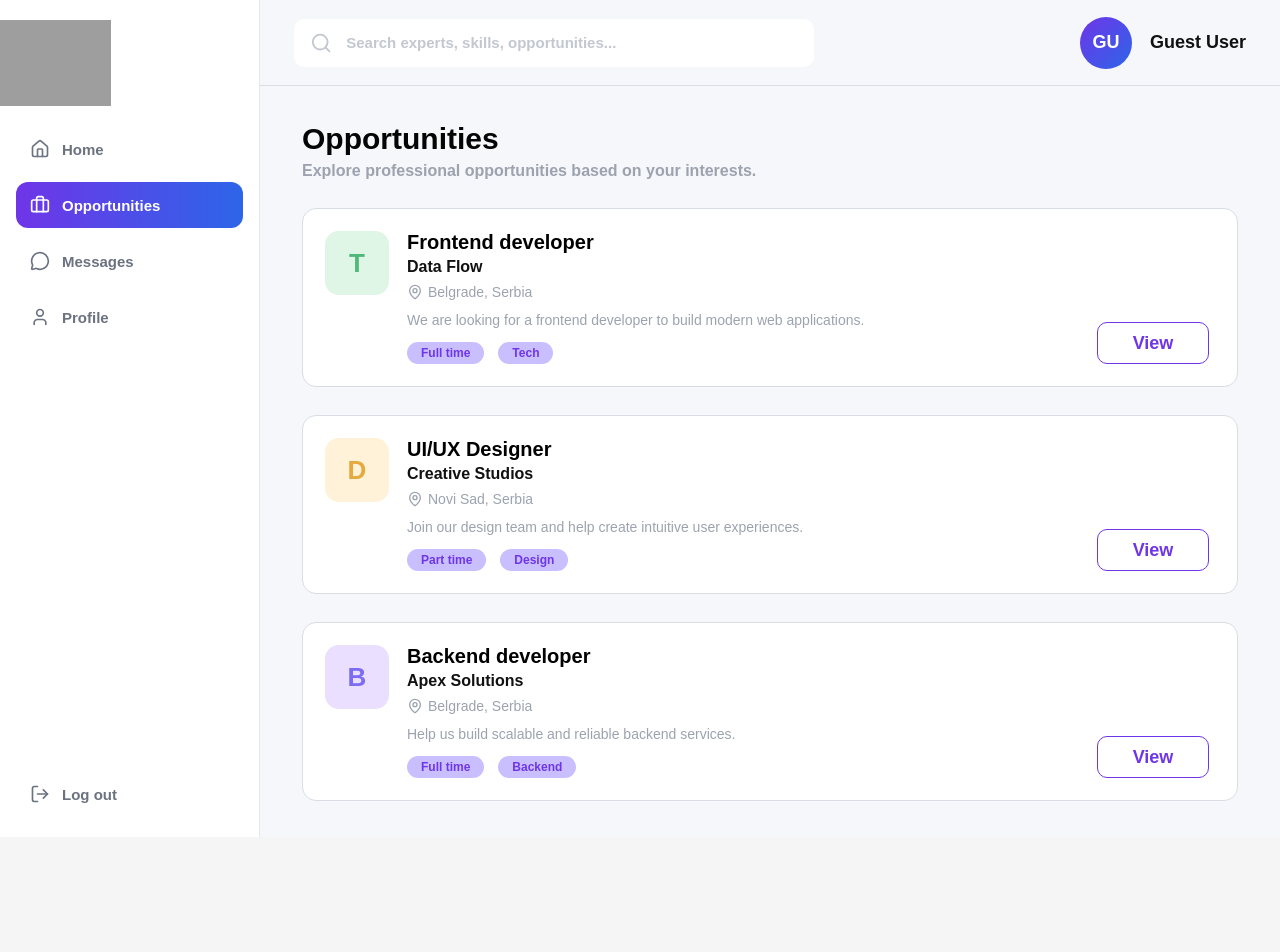
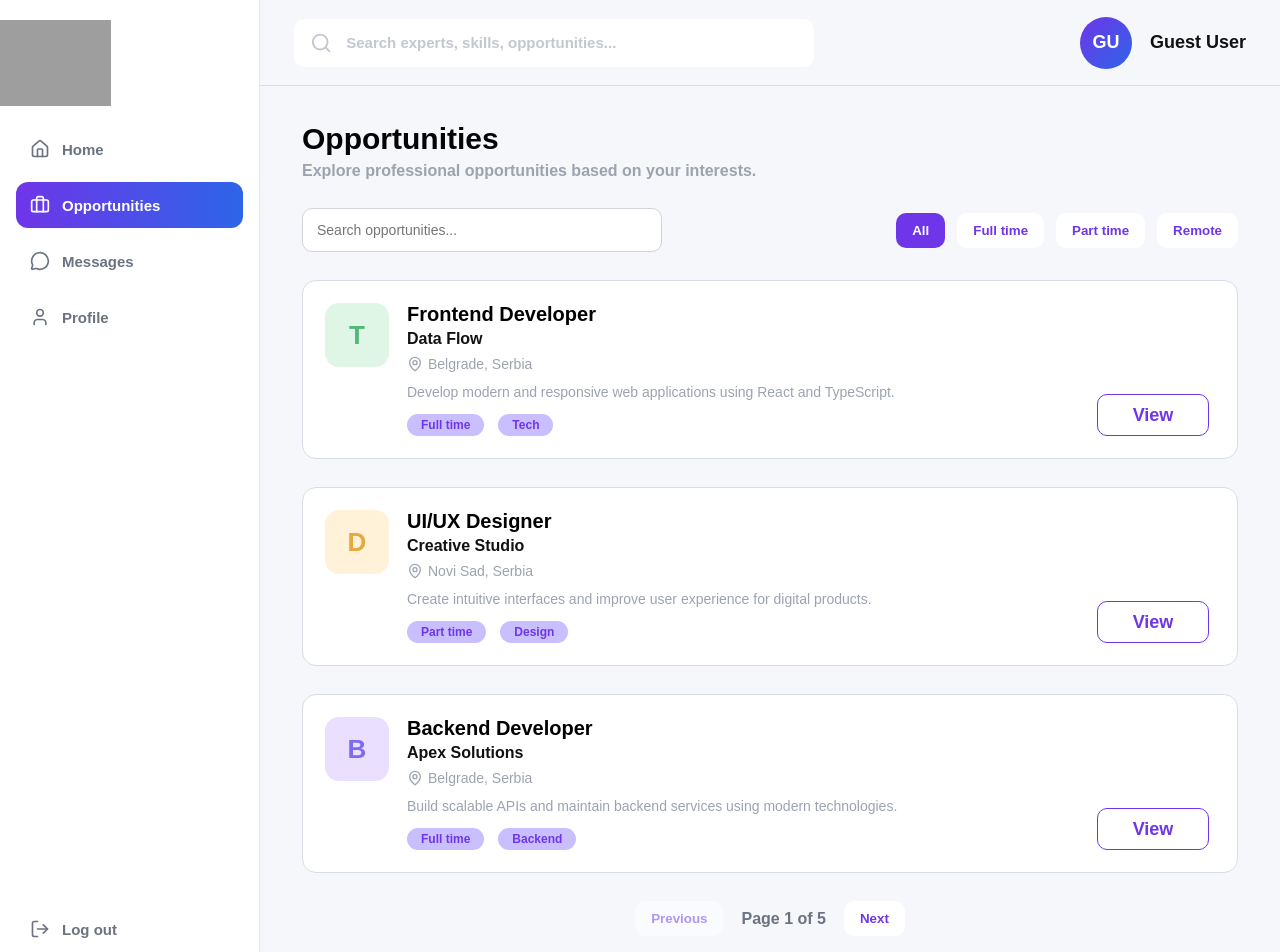
Before and after one commit to elab-development/klijentske-veb-tehnologije-i-skriptni-jezici-2025-26-2022-0159-umrezavanje-strucnjaka, a React (Vite) app: page /opportunities in a window 1280 px wide. Shown: the top 952 px of the page. Before the commit the page ends 837 px from the top, so only its background shows below. Built offline with nearby package versions, Linux system fonts and the light colour scheme; grey boxes are pictures that could not be loaded.

Commit message:
Implement pagination, basic filters and API

```diff
--- a/src/data/opportunities.ts
+++ b/src/data/opportunities.ts
@@ -3,32 +3,152 @@ import type { Opportunity } from "../interfaces/Opportunity";
 export const opportunities: Opportunity[] = [
   {
     id: 1,
-    title: "Frontend developer",
+    title: "Frontend Developer",
     company: "Data Flow",
     location: "Belgrade, Serbia",
     type: "Full time",
     category: "Tech",
     description:
-      "We are looking for a frontend developer to build modern web applications."
+      "Develop modern and responsive web applications using React and TypeScript."
   },
   {
     id: 2,
     title: "UI/UX Designer",
-    company: "Creative Studios",
+    company: "Creative Studio",
     location: "Novi Sad, Serbia",
     type: "Part time",
     category: "Design",
     description:
-      "Join our design team and help create intuitive user experiences."
+      "Create intuitive interfaces and improve user experience for digital products."
   },
   {
     id: 3,
-    title: "Backend developer",
+    title: "Backend Developer",
     company: "Apex Solutions",
     location: "Belgrade, Serbia",
     type: "Full time",
     category: "Backend",
     description:
-      "Help us build scalable and reliable backend services."
+      "Build scalable APIs and maintain backend services using modern technologies."
+  },
+  {
+    id: 4,
+    title: "Product Manager",
+    company: "TechNova",
+    location: "Remote",
+    type: "Remote",
+    category: "Management",
+    description:
+      "Lead product strategy and collaborate with cross-functional teams."
+  },
+  {
+    id: 5,
+    title: "Marketing Specialist",
+    company: "Growth Hub",
+    location: "Niš, Serbia",
+    type: "Part time",
+    category: "Marketing",
+    description:
+      "Plan and execute digital marketing campaigns across multiple platforms."
+  },
+  {
+    id: 6,
+    title: "Mobile Developer",
+    company: "AppWorks",
+    location: "Belgrade, Serbia",
+    type: "Full time",
+    category: "Tech",
+    description:
+      "Develop and maintain mobile applications for Android and iOS."
+  },
+  {
+    id: 7,
+    title: "Graphic Designer",
+    company: "Pixel Agency",
+    location: "Remote",
+    type: "Remote",
+    category: "Design",
+    description:
+      "Create visual content and branding materials for various clients."
+  },
+  {
+    id: 8,
+    title: "Data Analyst",
+    company: "Insight Labs",
+    location: "Kragujevac, Serbia",
+    type: "Full time",
+    category: "Data",
+    description:
+      "Analyze business data and provide actionable insights for decision-making."
+  },
+  {
+    id: 9,
+    title: "DevOps Engineer",
+    company: "CloudNet",
+    location: "Remote",
+    type: "Remote",
+    category: "Backend",
+    description:
+      "Manage cloud infrastructure and automate deployment pipelines."
+  },
+  {
+    id: 10,
+    title: "Content Creator",
+    company: "Media House",
+    location: "Novi Sad, Serbia",
+    type: "Part time",
+    category: "Marketing",
+    description:
+      "Produce engaging content for social media and online communities."
+  },
+  {
+    id: 11,
+    title: "Cybersecurity Analyst",
+    company: "SecureIT",
+    location: "Belgrade, Serbia",
+    type: "Full time",
+    category: "Tech",
+    description:
+      "Monitor security threats and improve organizational cybersecurity."
+  },
+  {
+    id: 12,
+    title: "Project Coordinator",
+    company: "Business Solutions",
+    location: "Remote",
+    type: "Remote",
+    category: "Management",
+    description:
+      "Coordinate project activities and ensure timely delivery of tasks."
+  },
+  {
+    id: 13,
+    title: "Machine Learning Engineer",
+    company: "AI Labs",
+    location: "Belgrade, Serbia",
+    type: "Full time",
+    category: "Data",
+    description:
+      "Design and deploy machine learning models for real-world applications."
+  },
+  {
+    id: 14,
+    title: "Brand Strategist",
+    company: "Vision Marketing",
+    location: "Niš, Serbia",
+    type: "Part time",
+    category: "Marketing",
+    description:
+      "Develop branding strategies and strengthen brand positioning."
+  },
+  {
+    id: 15,
+    title: "Full Stack Developer",
+    company: "InnovateX",
+    location: "Remote",
+    type: "Remote",
+    category: "Tech",
+    description:
+      "Work across frontend and backend technologies to build complete solutions."
   }
 ];
--- a/src/pages/DashboardPage.tsx
+++ b/src/pages/DashboardPage.tsx
@@ -2,6 +2,9 @@ import UserCard from "../components/UserCard";
 import OpportunityCard from "../components/OpportunityCard";
 import { recommendedUsers } from "../data/users";
 import { opportunities } from "../data/opportunities";
+import { useEffect, useState } from "react";
+import type { User } from "../interfaces/User";
+import { fetchRecommendedUsers } from "../services/userService";
 import "./DashboardPage.css";
 
 function DashboardPage() {
@@ -12,7 +15,13 @@ function DashboardPage() {
     : {
       fullName: "Guest User",
     };
+  const [apiUsers, setApiUsers] = useState<User[]>([]);
 
+  useEffect(() => {
+    fetchRecommendedUsers()
+      .then((users) => setApiUsers(users))
+      .catch(() => setApiUsers(recommendedUsers));
+  }, []);
   return (
     <div className="dashboard-page">
       <section className="dashboard-header">
@@ -33,7 +42,7 @@ function DashboardPage() {
             <button>View all</button>
           </div>
 
-          {recommendedUsers.slice(0, 2).map((user) => (
+          {apiUsers.slice(0, 2).map((user) => (
             <UserCard key={user.id} user={user} compact />
           ))}
         </div>
--- a/src/pages/OpportunitiesPage.css
+++ b/src/pages/OpportunitiesPage.css
@@ -21,3 +21,58 @@
   flex-direction: column;
   gap: 28px;
 }
+
+.opportunities-controls {
+  display: flex;
+  align-items: center;
+  justify-content: space-between;
+  gap: 24px;
+}
+
+.opportunities-controls input {
+  width: 360px;
+  height: 44px;
+  border: 1px solid #d1d5db;
+  border-radius: 10px;
+  padding: 0 14px;
+  font-size: 14px;
+  outline: none;
+}
+
+.opportunity-filters {
+  display: flex;
+  gap: 12px;
+}
+
+.opportunity-filters button,
+.pagination button {
+  border: none;
+  border-radius: 10px;
+  padding: 10px 16px;
+  background: white;
+  color: #6f35e8;
+  font-weight: 700;
+  cursor: pointer;
+}
+
+.opportunity-filters button.active {
+  background: #6f35e8;
+  color: white;
+}
+
+.pagination {
+  display: flex;
+  justify-content: center;
+  align-items: center;
+  gap: 18px;
+}
+
+.pagination span {
+  color: #6b7280;
+  font-weight: 700;
+}
+
+.pagination button:disabled {
+  opacity: 0.5;
+  cursor: not-allowed;
+}
--- a/src/pages/OpportunitiesPage.tsx
+++ b/src/pages/OpportunitiesPage.tsx
@@ -1,8 +1,38 @@
+import { useState } from "react";
 import OpportunityCard from "../components/OpportunityCard";
 import { opportunities } from "../data/opportunities";
 import "./OpportunitiesPage.css";
 
 function OpportunitiesPage() {
+  const [searchTerm, setSearchTerm] = useState("");
+  const [selectedType, setSelectedType] = useState("All");
+  const [currentPage, setCurrentPage] = useState(1);
+
+  const itemsPerPage = 3;
+
+  const filteredOpportunities = opportunities.filter((opportunity) => {
+    const matchesSearch =
+      opportunity.title.toLowerCase().includes(searchTerm.toLowerCase()) ||
+      opportunity.company.toLowerCase().includes(searchTerm.toLowerCase());
+
+    const matchesType =
+      selectedType === "All" || opportunity.type === selectedType;
+
+    return matchesSearch && matchesType;
+  });
+
+  const totalPages = Math.ceil(filteredOpportunities.length / itemsPerPage);
+
+  const currentOpportunities = filteredOpportunities.slice(
+    (currentPage - 1) * itemsPerPage,
+    currentPage * itemsPerPage
+  );
+
+  function handleFilterChange(type: string) {
+    setSelectedType(type);
+    setCurrentPage(1);
+  }
+
   return (
     <div className="opportunities-page">
       <div className="opportunities-header">
@@ -12,13 +42,54 @@ function OpportunitiesPage() {
         </div>
       </div>
 
+      <div className="opportunities-controls">
+        <input
+          type="text"
+          placeholder="Search opportunities..."
+          value={searchTerm}
+          onChange={(event) => {
+            setSearchTerm(event.target.value);
+            setCurrentPage(1);
+          }}
+        />
+
+        <div className="opportunity-filters">
+          {["All", "Full time", "Part time", "Remote"].map((type) => (
+            <button
+              key={type}
+              className={selectedType === type ? "active" : ""}
+              onClick={() => handleFilterChange(type)}
+            >
+              {type}
+            </button>
+          ))}
+        </div>
+      </div>
+
       <div className="opportunities-list">
-        {opportunities.map((opportunity) => (
-          <OpportunityCard
-            key={opportunity.id}
-            opportunity={opportunity}
-          />
+        {currentOpportunities.map((opportunity) => (
+          <OpportunityCard key={opportunity.id} opportunity={opportunity} />
         ))}
+      </div>
+
+      <div className="pagination">
+        <button
+          disabled={currentPage === 1}
+          onClick={() => setCurrentPage(currentPage - 1)}
+        >
+          Previous
+        </button>
+
+        <span>
+          Page {currentPage} of {totalPages}
+        </span>
+
+        <button
+          disabled={currentPage === totalPages}
+          onClick={() => setCurrentPage(currentPage + 1)}
+        >
+          Next
+        </button>
       </div>
     </div>
   );
--- /dev/null
+++ b/src/services/userService.ts
@@ -0,0 +1,17 @@
+export async function fetchRecommendedUsers() {
+  const response = await fetch("https://randomuser.me/api/?results=3");
+
+  if (!response.ok) {
+    throw new Error("Failed to fetch users");
+  }
+
+  const data = await response.json();
+
+  return data.results.map((user: any, index: number) => ({
+    id: index + 1,
+    fullName: `${user.name.first} ${user.name.last}`,
+    title: "Professional Expert",
+    location: `${user.location.city}, ${user.location.country}`,
+    avatar: `${user.name.first[0]}${user.name.last[0]}`,
+  }));
+}
```
